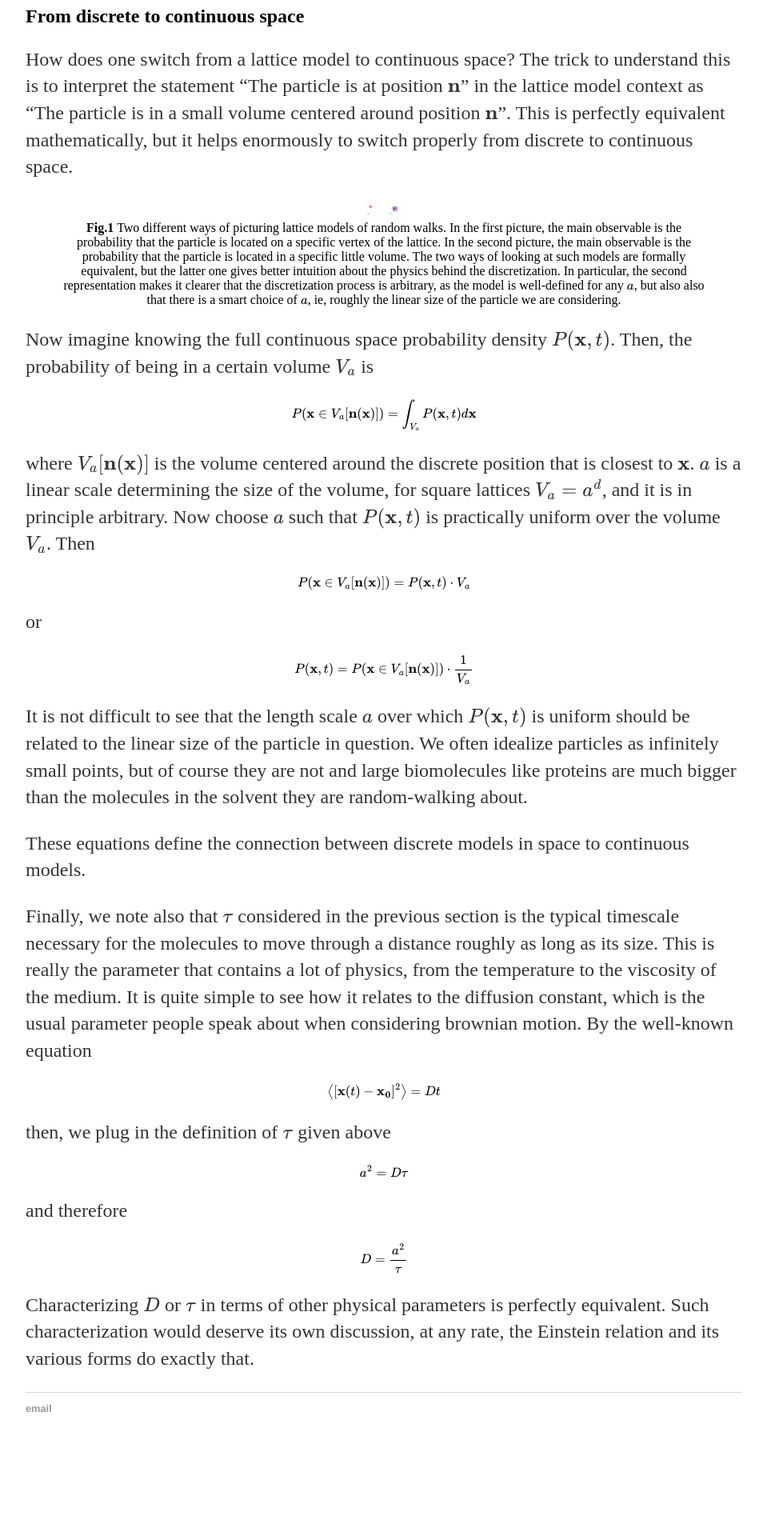
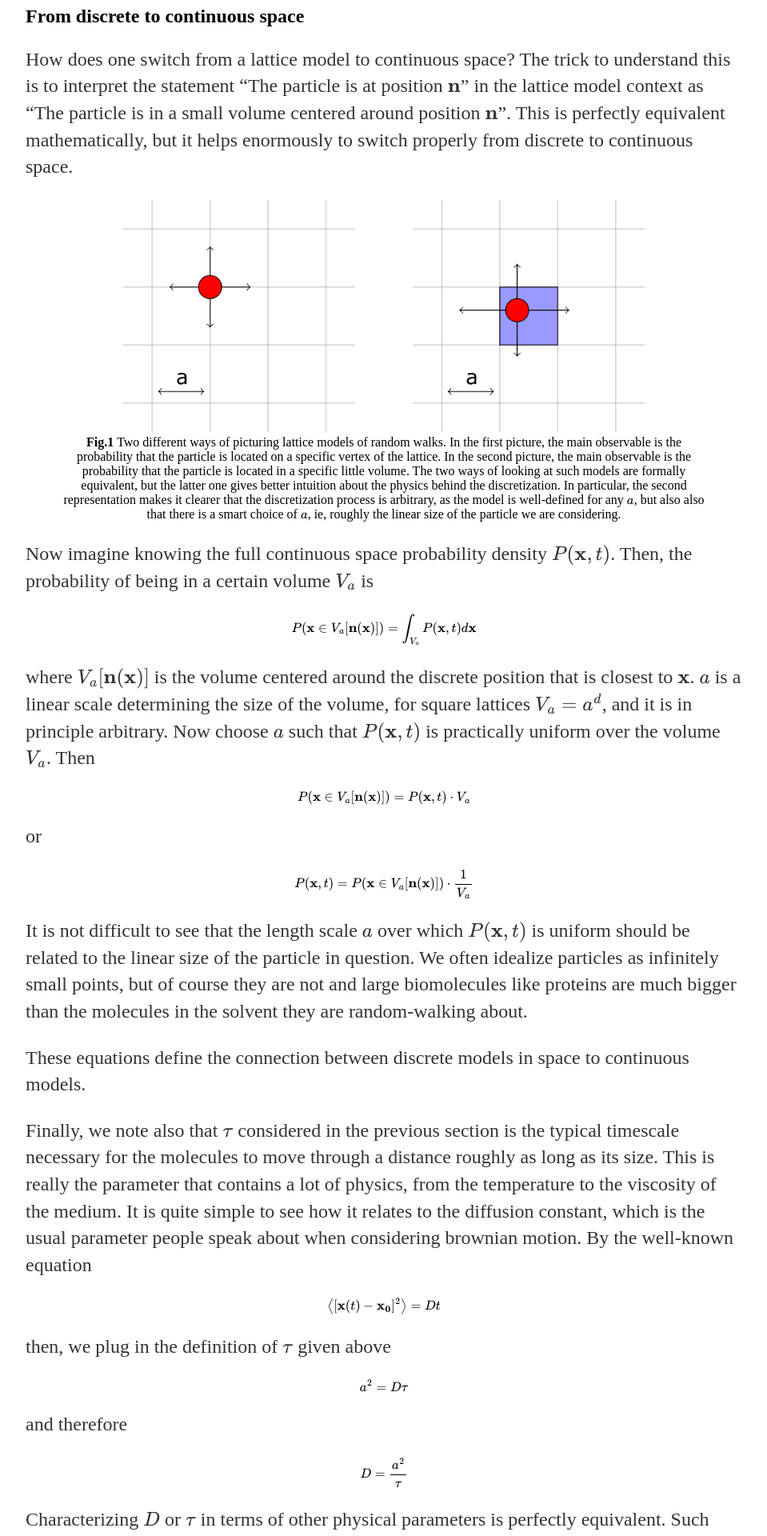
Before and after one commit to ghostsandmachines/ghostsandmachines.github.io, a Jekyll site: the page built from _posts/2019-01-12-practical-review-random-walk.md, in a window 1280 px wide. Shown: the part 2878-4798 px from the top of the page at 80% size, without its empty margins (160-1119 px from the left). Built offline with Jekyll 4.4.1, drawn with Linux system fonts in a browser that asks for light colours; formulas are drawn with MathJax 3; before the commit the page ends 4706 px from its top, so only the background shows below that.

Commit message:
Update 2019-01-12-practical-review-random-walk.md

```diff
--- a/_posts/2019-01-12-practical-review-random-walk.md
+++ b/_posts/2019-01-12-practical-review-random-walk.md
@@ -71,7 +71,7 @@ From discrete to continuous space
 How does one switch from a lattice model to continuous space? The trick to understand this is to interpret the statement "The particle is at position $\mathbf{n}$" in the lattice model context as "The particle is in a small volume centered around position $\mathbf{n}$". This is perfectly equivalent mathematically, but it helps enormously to switch properly from discrete to continuous space.
 
 <figure>
-<img src="{{ site.url }}/blog/img/random_walk.png" alt="discrete_random_walk" width="50px">
+<img src="{{ site.url }}/blog/img/random_walk.png" alt="discrete_random_walk" width="80%">
 <figcaption><b>Fig.1 </b> Two different ways of picturing lattice models of random walks. In the first picture, the main observable is the probability that the particle is located on a specific vertex of the lattice. In the second picture, the main observable is the probability that the particle is located in a specific little volume. The two ways of looking at such models are formally equivalent, but the latter one gives better intuition about the physics behind the discretization. In particular, the second representation makes it clearer that the discretization process is arbitrary, as the model is well-defined for any $a$, but also also that there is a smart choice of $a$, ie, roughly the linear size of the particle we are considering. </figcaption>
 </figure>
 
```
